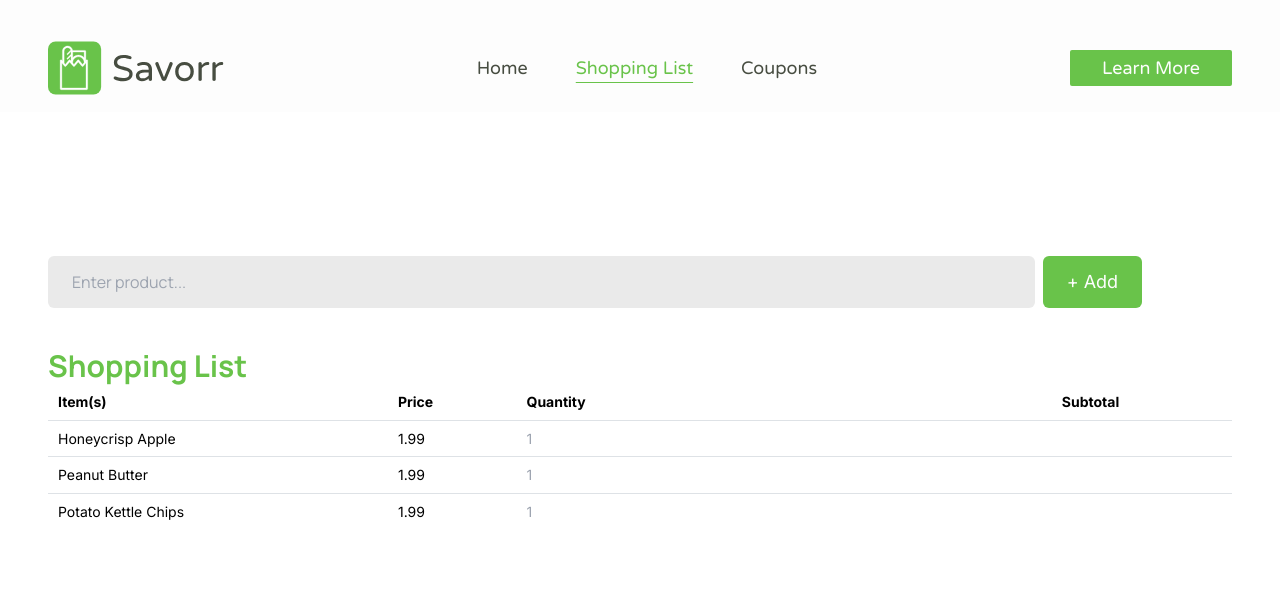
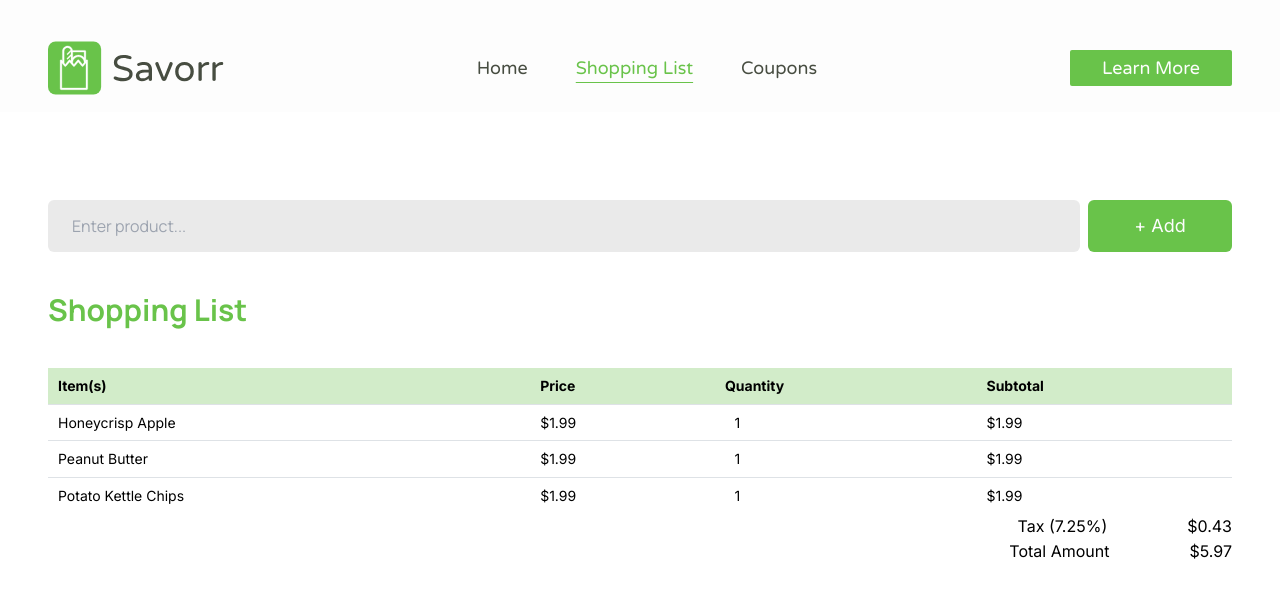
Before and after one commit to savorr-org/savorr, a Next.js app: page /web/shopping-list in a window 1280 px wide. Shown: the top 598 px of the page. Built offline with nearby package versions, Linux system fonts and the light colour scheme; no server answers.

Commit message:
feat(shopping list): add table calculations fix #17

```diff
--- a/app/shopping-list/page.tsx
+++ b/app/shopping-list/page.tsx
@@ -1,33 +1,84 @@
 'use client'
 import AutocompleteSearchBar from "@/components/autocompleteSearchBar"
 import { Table } from '@mantine/core';
+import { useState, useEffect } from "react";
+
+interface ShoppingItem {
+    name: string;
+    price: number;
+    quantity: number;
+    subtotal: number;
+}
 
 export default function Page() {
+    const shoppingListElements = [
+        { name: 'Honeycrisp Apple', price: 1.99 },
+        { name: 'Peanut Butter', price: 1.99 },
+        { name: 'Potato Kettle Chips', price: 1.99 }
+    ];
 
-    const shoppingListElements = [
-        {name: 'Honeycrisp Apple', price: 1.99},
-        {name: 'Peanut Butter', price: 1.99},
-        {name: 'Potato Kettle Chips', price: 1.99}
-    ]
+    // Step 1: Create a state variable to store the shopping list
+    const [shoppingList, setShoppingList] = useState<ShoppingItem[]>(
+        shoppingListElements.map((element) => ({
+            name: element.name,
+            price: element.price,
+            quantity: 1,
+            subtotal: element.price,
+        }))
+    );
 
-    const rows = shoppingListElements.map((element) => (
-        <Table.Tr key={element.name}>
-          <Table.Td>{element.name}</Table.Td>
-          <Table.Td>{element.price}</Table.Td>
-          <Table.Td><input placeholder="1"></input></Table.Td>
+    // Step 2: Render the shopping list with input fields
+    const rows = shoppingList.map((item, index) => (
+        <Table.Tr key={item.name}>
+            <Table.Td>{item.name}</Table.Td>
+            <Table.Td>${item.price.toFixed(2)}</Table.Td>
+            <Table.Td>
+                <input
+                    type="number"
+                    className="w-10 flex text-center"
+                    value={item.quantity}
+                    onChange={(e) => handleQuantityChange(e, index)}
+                />
+            </Table.Td>
+            <Table.Td>${item.subtotal.toFixed(2)}</Table.Td>
         </Table.Tr>
     ));
 
+    // Step 3: Handle quantity changes and calculate subtotals
+    const handleQuantityChange = (e: React.ChangeEvent<HTMLInputElement>, index: number) => {
+        const newQuantity = parseInt(e.target.value);
+        if (isNaN(newQuantity) || newQuantity < 1) return;
+
+        const updatedShoppingList = [...shoppingList];
+        updatedShoppingList[index].quantity = newQuantity;
+        updatedShoppingList[index].subtotal = newQuantity * updatedShoppingList[index].price;
+
+        setShoppingList(updatedShoppingList);
+    };
+
+    useEffect(() => {
+        // Step 4: Calculate the total amount based on the updated quantities
+        let total = shoppingList.reduce((acc, item) => acc + item.subtotal, 0);
+        let tax = total * 0.0725
+        total += totalTax
+        setTotalAmount(total);
+        setTotalTax(tax);
+    }, [shoppingList]);
+
+    const [totalTax, setTotalTax] = useState<number>(0);
+    const [totalAmount, setTotalAmount] = useState<number>(0);
+
+
     return (
-    <div className="container mx-auto px-4 md:px-12 md:pt-6">
+        <div className="container mx-auto px-4 md:px-12 md:pt-2">
             <AutocompleteSearchBar />
 
-        <div className="text-3xl text-green font-manrope font-bold pt-10">
+            <div className="text-3xl text-green font-manrope font-bold pt-10 pb-10">
                 Shopping List
             </div>
 
             <Table>
-            <Table.Thead>
+                <Table.Thead className="bg-light-green">
                     <Table.Tr>
                         <Table.Th>Item(s)</Table.Th>
                         <Table.Th>Price</Table.Th>
@@ -38,7 +89,19 @@ export default function Page() {
                 <Table.Tbody>{rows}</Table.Tbody>
             </Table>
 
+            <div className="flex justify-end">
+                <div className="flex flex-col text-right">
+                    <div className="space-x-20">
+                        <span>Tax (7.25%)</span>
+                        <span>${totalTax.toFixed(2)}</span>
+                    </div>
 
+                    <div className="space-x-20">
+                        <span>Total Amount</span>
+                        <span>${totalAmount.toFixed(2)}</span>
                     </div>
-  )
+                </div>
+            </div>
+        </div>
+    );
 }
--- a/components/autocompleteSearchBar.tsx
+++ b/components/autocompleteSearchBar.tsx
@@ -96,8 +96,8 @@ export default function AutocompleteSearchBar() {
   }, [selectedProductIndex]);
 
   return (
-    <div className="flex flex-col mt-20 mx-auto relative">
-      <div className="flex flex-row space-x-2">
+    <div className="flex flex-col mt-10 mx-auto relative items-center">
+      <div className="flex flex-row space-x-2 w-full">
         <SearchInput
           value={query}
           onChange={handleQueryChange}
@@ -106,7 +106,10 @@ export default function AutocompleteSearchBar() {
           placeholder="Enter product..."
         />
 
-      <button type="submit" className="bg-green fit text-white px-6 py-3 rounded-md text-lg">
+        <button
+          type="submit"
+          className="bg-green w-36 text-white mx-10 py-3 rounded-md text-lg"
+        >
           + Add
         </button>
       </div>
--- a/components/searchInput.tsx
+++ b/components/searchInput.tsx
@@ -17,7 +17,7 @@ const SearchInput: React.FC<SearchInputProps> = ({
   return (
     <input
       type="text"
-      className="px-6 py-1 focus:outline-none bg-gray-input-box w-10/12 rounded-md font-manrope"
+      className="px-6 py-1 focus:outline-none bg-gray-input-box rounded-md font-manrope flex-grow"
       value={value}
       onChange={onChange}
       onKeyDown={onKeyDown}
--- a/tailwind.config.ts
+++ b/tailwind.config.ts
@@ -15,6 +15,7 @@ const config: Config = {
       },
       colors: {
         'green': '#69C34A',
+        'light-green': '#D2ECC9',
         'gray': '#474D41',
         'white': '#FDFDFD',
         'black': '#000000',
```
Lines whose indentation alone changed are shown as unchanged.
